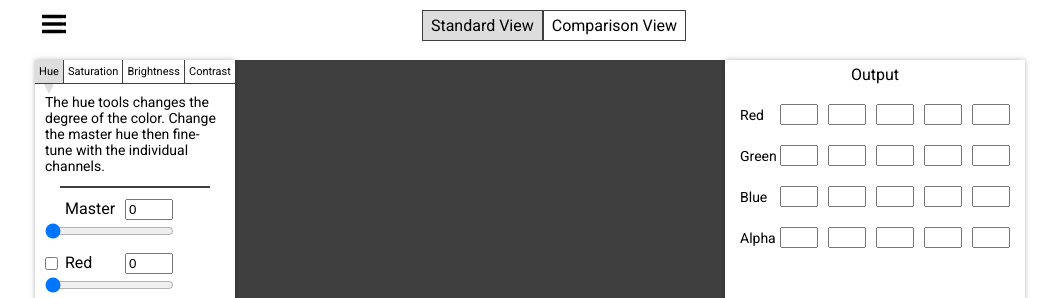
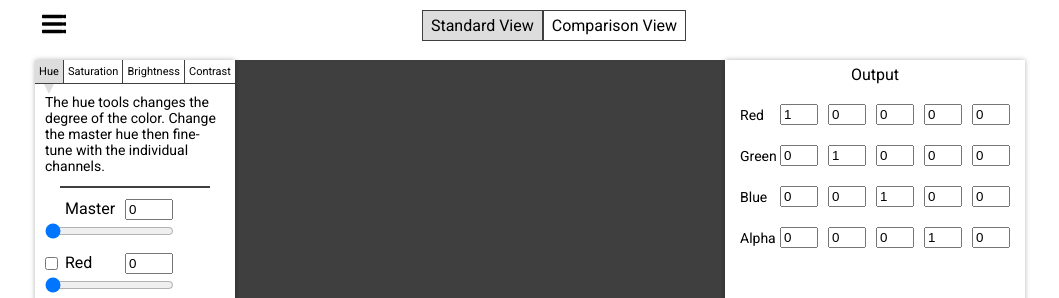
Before and after one commit to GallagherSam/pixi-matrix, an Angular app: page / in a window 1280 px wide. Shown: the top 298 px of the page, without its empty margins (110-1169 px from the left). Built offline with nearby package versions, Linux system fonts and the light colour scheme.

Commit message:
created matrix service

```diff
--- a/src/app/app.module.ts
+++ b/src/app/app.module.ts
@@ -5,6 +5,7 @@ import { FormsModule } from '@angular/forms';
 import { AppRoutingModule } from './app-routing.module';
 import { AppComponent } from './app.component';
 import { HomeComponent } from './home/home.component';
+import { MatrixService } from './services/matrix.service';
 
 @NgModule({
   declarations: [
@@ -16,7 +17,7 @@ import { HomeComponent } from './home/home.component';
     AppRoutingModule,
     FormsModule
   ],
-  providers: [],
+  providers: [MatrixService],
   bootstrap: [AppComponent]
 })
 export class AppModule { }
--- a/src/app/home/home.component.html
+++ b/src/app/home/home.component.html
@@ -66,35 +66,35 @@
               <div class="title">Output</div>
               <div class="row">
                   <div class="label">Red</div>
-                  <input type="text">
-                  <input type="text">
-                  <input type="text">
-                  <input type="text">
-                  <input type="text">
+                  <input [value]="matrixService.matrix[0]" type="text">
+                  <input [value]="matrixService.matrix[1]" type="text">
+                  <input [value]="matrixService.matrix[2]" type="text">
+                  <input [value]="matrixService.matrix[3]" type="text">
+                  <input [value]="matrixService.matrix[4]" type="text">
               </div>
               <div class="row">
                   <div class="label">Green</div>
-                  <input type="text">
-                  <input type="text">
-                  <input type="text">
-                  <input type="text">
-                  <input type="text">
+                  <input [value]="matrixService.matrix[5]" type="text">
+                  <input [value]="matrixService.matrix[6]" type="text">
+                  <input [value]="matrixService.matrix[7]" type="text">
+                  <input [value]="matrixService.matrix[8]" type="text">
+                  <input [value]="matrixService.matrix[9]" type="text">
               </div>
               <div class="row">
                   <div class="label">Blue</div>
-                  <input type="text">
-                  <input type="text">
-                  <input type="text">
-                  <input type="text">
-                  <input type="text">
+                  <input [value]="matrixService.matrix[10]" type="text">
+                  <input [value]="matrixService.matrix[11]" type="text">
+                  <input [value]="matrixService.matrix[12]" type="text">
+                  <input [value]="matrixService.matrix[13]" type="text">
+                  <input [value]="matrixService.matrix[14]" type="text">
               </div>
               <div class="row">
                   <div class="label">Alpha</div>
-                  <input type="text">
-                  <input type="text">
-                  <input type="text">
-                  <input type="text">
-                  <input type="text">
+                  <input [value]="matrixService.matrix[15]" type="text">
+                  <input [value]="matrixService.matrix[16]" type="text">
+                  <input [value]="matrixService.matrix[17]" type="text">
+                  <input [value]="matrixService.matrix[18]" type="text">
+                  <input [value]="matrixService.matrix[19]" type="text">
               </div>
               <div (click)="toggle('outputExpanded')" [ngClass]="{'collapsed': !outputExpanded}" class="arrow"></div>
           </div>
--- a/src/app/home/home.component.ts
+++ b/src/app/home/home.component.ts
@@ -1,35 +1,34 @@
-import { Component, OnInit } from '@angular/core';
+import { Component, OnInit } from "@angular/core";
+import { MatrixService } from "../services/matrix.service";
 
 @Component({
-  selector: 'app-home',
-  templateUrl: './home.component.html',
-  styleUrls: ['./home.component.scss']
+  selector: "app-home",
+  templateUrl: "./home.component.html",
+  styleUrls: ["./home.component.scss"]
 })
 export class HomeComponent implements OnInit {
-
   // Hue
   private _masterHue: number = 0;
-  public redHue: number = 0;
-  public blueHue: number = 0;
-  public greenHue: number = 0;
+  private _redHue: number = 0;
+  private _blueHue: number = 0;
+  private _greenHue: number = 0;
 
   public hueOverrides = {
     redHue: false,
     blueHue: false,
     greenHue: false
-  }
+  };
 
   public activeTool: string = "hue";
-  public viewState: string = 'standard';
+  public viewState: string = "standard";
 
   // Expanding Vars
   public toolsExpanded: boolean = true;
   public outputExpanded: boolean = true;
 
-  constructor() { }
+  constructor(public matrixService: MatrixService) {}
 
-  ngOnInit() {
-  }
+  ngOnInit() {}
 
   public toggle(attr: string, value?: any): void {
     if (value) {
@@ -37,6 +36,23 @@ export class HomeComponent implements OnInit {
     } else {
       this[attr] = !this[attr];
     }
+  }
+
+  // Getters
+  public get masterHue(): number {
+    return this._masterHue;
+  }
+
+  public get redHue(): number {
+    return this._redHue;
+  }
+
+  public get greenHue(): number {
+    return this._greenHue;
+  }
+
+  public get blueHue(): number {
+    return this._blueHue;
   }
 
   // Setters
@@ -47,13 +63,20 @@ export class HomeComponent implements OnInit {
       if (!this.hueOverrides[key]) {
         this[key] = value;
       }
-    })
+    });
 
+    this.matrixService.updateHue(this.redHue, this.greenHue, this.blueHue);
   }
 
-  // Getters
-  public get masterHue(): number {
-    return this._masterHue;
+  public set redHue(value: number) {
+    this._redHue = value;
   }
 
+  public set greenHue(value: number) {
+    this._greenHue = value;
+  }
+
+  public set blueHue(value: number) {
+    this._blueHue = value;
+  }
 }
--- /dev/null
+++ b/src/app/services/matrix.service.ts
@@ -0,0 +1,62 @@
+import { Injectable } from '@angular/core';
+
+@Injectable({
+  providedIn: 'root'
+})
+export class MatrixService {
+
+  private _matrix: number[] = [1, 0, 0, 0, 0, 0, 1, 0, 0, 0, 0, 0, 1, 0, 0, 0, 0, 0, 1, 0];
+
+  constructor() { }
+
+  public updateHue(red: number, green: number, blue: number): void {
+
+    // Transformation matrix
+    const matrix: number[] = [1, 0, 0, 0, 0, 0, 1, 0, 0, 0, 0, 0, 1, 0, 0, 0, 0, 0, 1, 0];
+
+    // R
+    if (red !== 0) {
+      const rotation = red / 180 * Math.PI;
+      const cosR = Math.cos(rotation);
+      const sinR = Math.sin(rotation);
+      const w = 1/3;
+      const sqrW = Math.sqrt(w);
+
+      matrix[0] = cosR + ((1.0 - cosR) * w);
+      matrix[1] = (w * (1.0 - cosR)) - (sqrW * sinR);
+      matrix[2] = (w * (1.0 - cosR)) - (sqrW * sinR);
+    }
+
+    this.matrix = matrix;
+
+  }
+
+  // Multiplication Method
+  private multiply(matrix: number[]): number[] {
+
+    let outputMatrix = Array(20).fill(0);
+    const currentMatrix = Object.assign([], this._matrix);
+
+    if (matrix === currentMatrix) {
+      outputMatrix = currentMatrix;
+    } else {
+
+
+
+    }
+
+    return outputMatrix;
+
+  }
+
+  // Getters
+  public get matrix(): number[] {
+    return this._matrix;
+  }
+
+  // Setters
+  public set matrix(value: number[]) {
+    const matrix = this.multiply(value);
+    this._matrix = matrix;
+  }
+}
```
Also changed, not shown: 1 other file (tests, documents, lock files or other folders).
